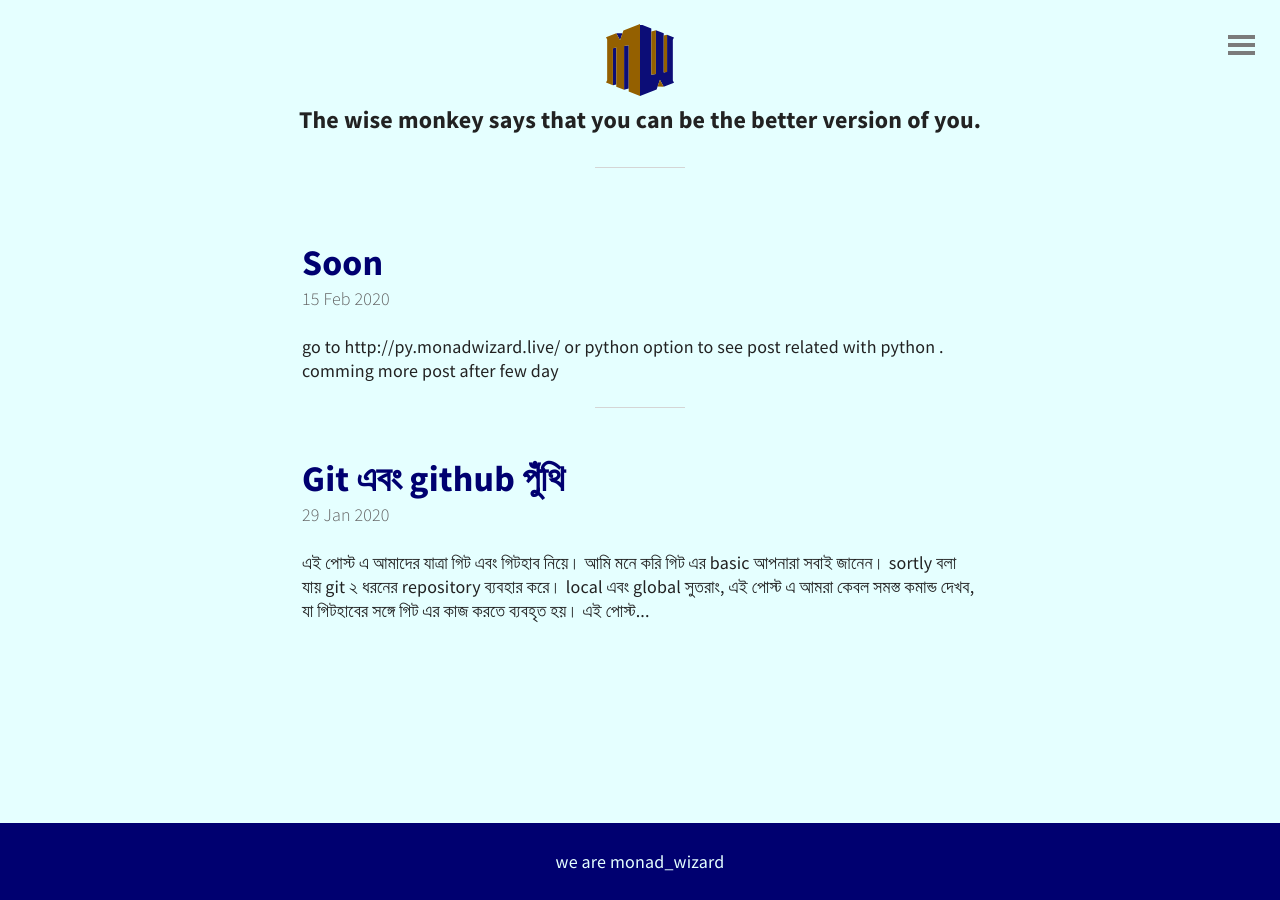
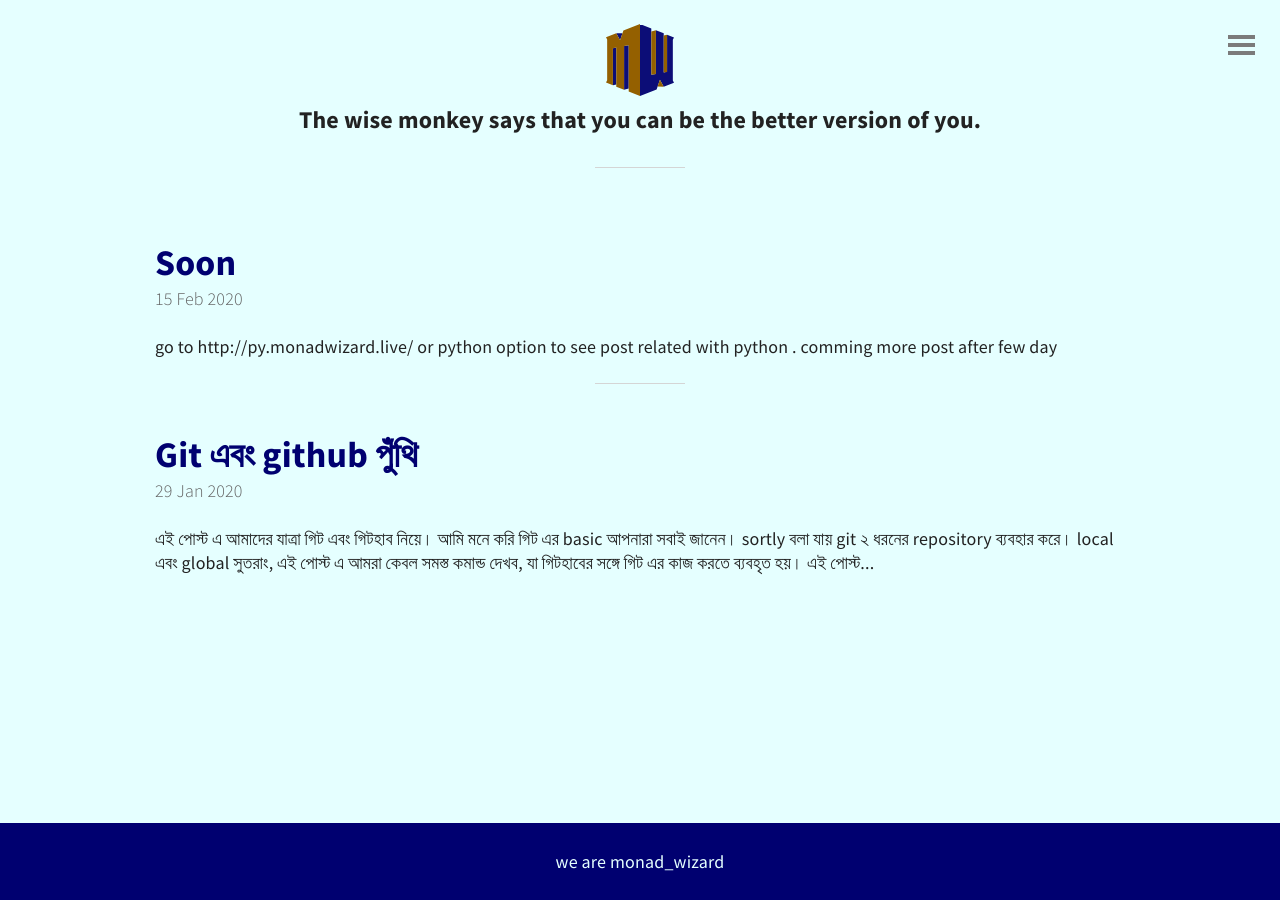
Before and after one commit to MonadWizard/blog, a Jekyll site: the page built from index.html, in a window 1280 px wide. Built offline with Jekyll 4.4.1, drawn with Linux system fonts in a browser that asks for light colours; the list of posts is cut into pages by our own code.

Commit message:
Update layout.scss

```diff
--- a/_sass/layout.scss
+++ b/_sass/layout.scss
@@ -118,7 +118,7 @@ html, body {
 
 #container {
 	margin:0 auto;
-	max-width: 730px;
+	max-width: 80%;
 	padding: 0 1.5rem;
 }
 
```
